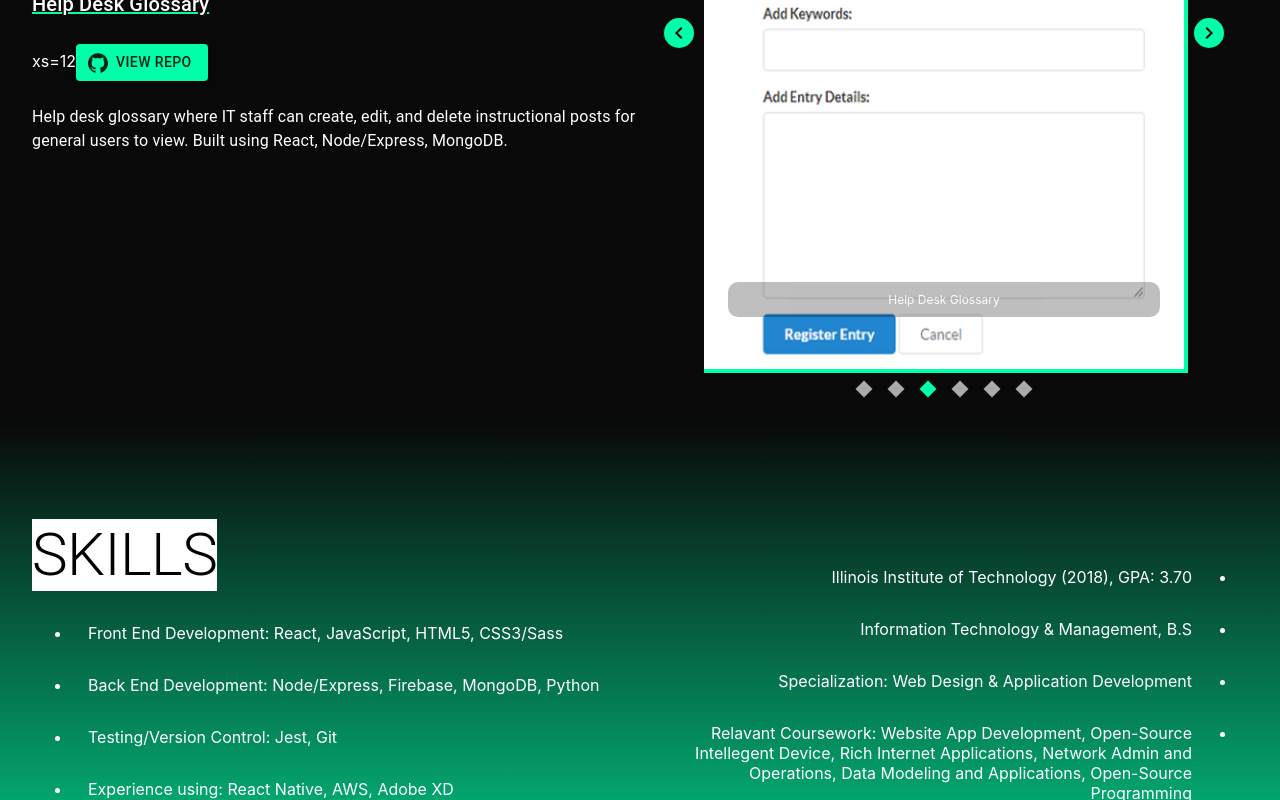
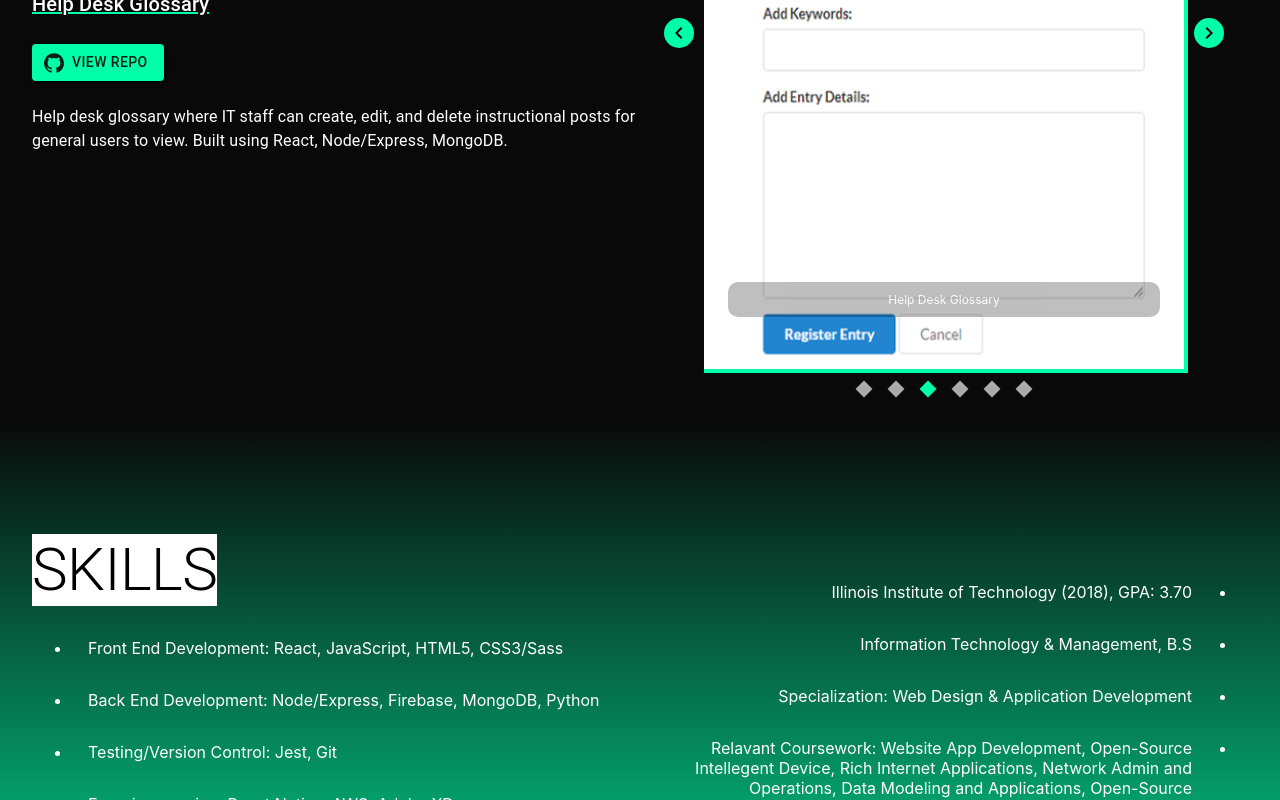
Before and after one commit to DanielKolodziej/DanielKolodziej.github.io, a React (Create React App) app: page / in a window 1280 px wide. Both pictures are taken after a click on the button 928 px from the left and 1540 px from the top of the page. Shown: the part 1152-1952 px from the top of the page. Built offline with nearby package versions, Linux system fonts and the light colour scheme.

Commit message:
general content and styling fix

```diff
--- a/src/About.js
+++ b/src/About.js
@@ -7,7 +7,8 @@ const useStyles = makeStyles({
     background: {
         padding: '2em 1em 2em 1em',
         height: '100vh',
-        maxHeight: '600px'
+        maxHeight: '600px',
+        minHeight: '400px',
     },
     title: {
         backgroundColor: '#fff',
--- a/src/Projects.js
+++ b/src/Projects.js
@@ -144,7 +144,7 @@ const Projects = ({
                             </Button></a>
                 </Grid>
                     ) : (
-                        <Grid item> xs={12}
+                        <Grid item xs={12}>
                             <a href={projectsArr[count].repo} rel="noopener" style={{textDecoration: 'none'}}><Button variant="contained" style={{backgroundColor: '#00ffa8'}} startIcon={<GitHubIcon />}>
                                 View Repo
                             </Button></a>
--- a/src/Skills.js
+++ b/src/Skills.js
@@ -5,7 +5,7 @@ import { Typography, Grid, useMediaQuery } from '@material-ui/core';
 const useStyles = makeStyles({
     background: {
         padding: '2em',
-        minHeight: '600px',
+        minHeight: '630px',
         maxHeight: '750px',
         backgroundImage: 'linear-gradient( 180deg, #090909 0%, #00ffa8 100%)',
     },
```
